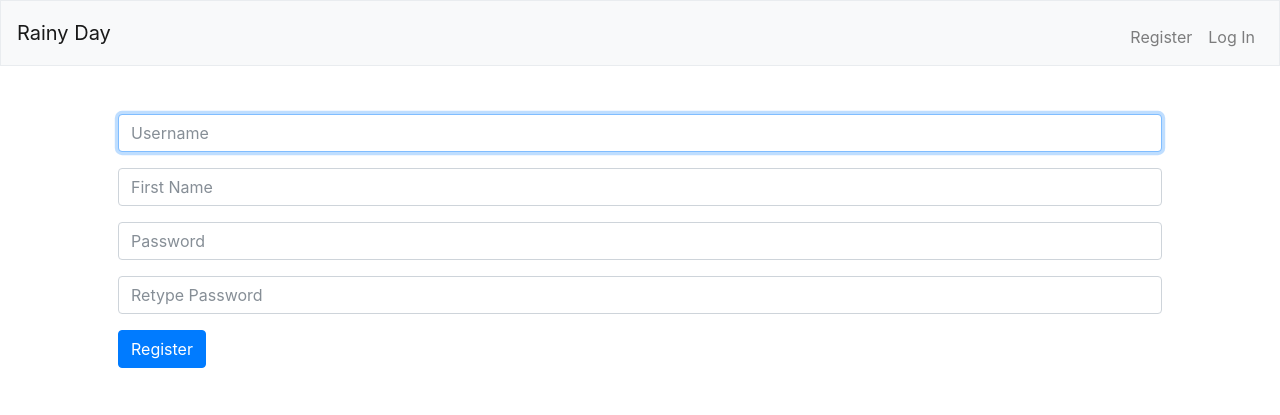
After one commit to vicecoffee/project1, a Flask app: page /register in a window 1280 px wide. The commit adds this page. Shown: the top 415 px of the page. Run offline with Flask 2, Linux system fonts and the light colour scheme; some libraries are stand-ins or nearby versions.

Commit message:
Created most of the html files.  Added functions for api and location search

```diff
--- a/application.py
+++ b/application.py
@@ -1,9 +1,11 @@
 import os
 
-from flask import Flask, session, request, render_template
+from flask import Flask, session, request, render_template, redirect
 from flask_session import Session
-from sqlalchemy import create_engine
+from sqlalchemy import create_engine, Table, Column, Integer, String, ForeignKey, select
 from sqlalchemy.orm import scoped_session, sessionmaker
+from werkzeug.exceptions import default_exceptions
+from werkzeug.security import check_password_hash, generate_password_hash
 from helpers import apology, login_required, weather
 
 app = Flask(__name__)
@@ -24,10 +26,9 @@ db = scoped_session(sessionmaker(bind=engine))
 
 @app.route("/")
 def index():
-    # TO SEARCH
-    return "Project 1: TODO"
+    return render_template("index.html")
 
-@app.route("/register")
+@app.route("/register", methods=["GET", "POST"])
 def register():
     # Forget any user_id
     session.clear()
@@ -36,12 +37,16 @@ def register():
     if request.method == "POST":
 
         # Ensure username was submitted
-        if not request.form.get("username"):
+        if not request.form.get("user_name"):
             return apology("must provide username", 400)
 
         # Query database for username
-        rows = db.execute("SELECT * FROM users WHERE username = :username",
-                          username=request.form.get("username"))
+        #select_st = table.select().where(table.c.user_name == 'John123')
+        #res = conn.execute)select_st)
+        #for _row in res:
+            #print(_row)
+
+        rows = db.execute("SELECT * FROM users WHERE user_name = :user_name", {"user_name":request.form.get("user_name")}).fetchall()
 
         # Ensure username is unique
         if len(rows) >= 1:
@@ -56,15 +61,14 @@ def register():
             return apology("must match password and confirm", 400)
 
         # Insert username into db
-        db.execute("INSERT INTO users (username, hash) VALUES (:username, :hashword)",
-                   username=request.form.get("username"), hashword=generate_password_hash(request.form.get("password")))
-
+        db.execute("INSERT INTO users (user_name, real_name, hash) VALUES (:user_name, :real_name, :hashword)",
+                   {"user_name":request.form.get("user_name"), "real_name":request.form.get("real_name"), "hashword":generate_password_hash(request.form.get("password"))})
+        db.commit()
         # Get user info for new user
-        rows = db.execute("SELECT * FROM users WHERE username = :username",
-                          username=request.form.get("username"))
+        rows = db.execute("SELECT * FROM users WHERE user_name = :user_name", {"user_name":request.form.get("user_name")}).fetchall()
 
         # Log in user automatically.  Store id in session
-        session["user_id"] = rows[0]["id"]
+        session["user_id"] = rows[0]["user_id"]
 
         # Redirect user to home page
         return redirect("/")
@@ -73,7 +77,20 @@ def register():
     else:
         return render_template("register.html")
 
-@app.route("/login")
+@app.route("/search_results", methods=["GET", "POST"])
+def search():
+    rows = db.execute("SELECT * FROM locations WHERE town = :search_input", {"search_input":request.form.get("search_input")}).fetchall()
+    search_results_list =[]
+    for row in rows:
+        town = row["town"]
+        state = row["state"]
+        zipcode = row["zipcode"]
+        town_state = {"town" :town, "state" :state, "zipcode" :zipcode}
+        search_results_list.append(town_state)
+
+    return render_template("search_results.html", list=search_results_list)
+
+@app.route("/login", methods=["GET", "POST"])
 def login():
     # Forget any user_id
     session.clear()
@@ -90,15 +107,20 @@ def login():
             return apology("must provide password", 403)
 
         # Query database for username
-        rows = db.execute("SELECT * FROM users WHERE username = :username",
-                          username=request.form.get("username"))
+        result = db.execute("SELECT * FROM users WHERE username = :username",
+                          {username:request.form.get("username")})
 
         # Ensure username exists and password is correct
-        if len(rows) != 1 or not check_password_hash(rows[0]["hash"], request.form.get("password")):
+        if result.rowcount != 1:
+            return apology("invalid username and/or password", 403)
+
+        row = result.fetchone()
+        if check_password_hash(row["hash"], request.form.get("password")):
             return apology("invalid username and/or password", 403)
 
         # Remember which user has logged in
-        session["user_id"] = rows[0]["id"]
+        session["user_id"] = row.user_id
+        print(session["user_id"])
 
         # Redirect user to home page
         return redirect("/")
@@ -116,9 +138,9 @@ def logout():
     # Redirect user to login form
     return redirect("/")
 
-@app.route("/location/<string:loc_id>", methods=["GET", "POST"])
+@app.route("/location/<string:zipcode>", methods=["GET", "POST"])
 # @login_required
-def location(loc_id):
+def location(zipcode):
     # User reached route via POST
     if request.method == "POST":
         # Same as "GET: table for location info & darksky BUT disable FORMS
@@ -130,13 +152,24 @@ def location(loc_id):
         # Pull info from location table insert in HTML
         # Don't forget to make a form for checkin
         # Pull info from Darksky insert in HTML
-        result = db.execute("SELECT latitude,longitude, town FROM locations WHERE loc_id=:lid", {"lid": loc_id})
-        if result.rowcount < 1:
-            return apology("sorry that town must not be in the database")
-        for rows in result:
-            latitude = rows[0]
-            longitude = rows[1]
-            town = rows[2]
-        local_weather = weather(latitude, longitude)
-        return "Town is {} and weather is {}".format(town,local_weather)
-        #return render_template("location.html")
+
+        return render_template("location.html",location_dict = get_zipcode_weather(zipcode))
+
+@app.route("/api/<string:zipcode>")
+def api(zipcode):
+    return "{}".format(get_zipcode_weather(zipcode))
+
+
+def get_zipcode_weather(zipcode):
+    # Pull info from Darksky insert in HTML
+    row = db.execute("SELECT locations.*, COUNT(user_id) as checkin_count FROM locations LEFT JOIN checkins on locations.loc_id=checkins.loc_id WHERE zipcode=:zipcode GROUP by locations.loc_id", {"zipcode": zipcode}).fetchone()
+    return{
+        "place_name": row["town"],
+        "state": row["state"],
+        "latitude": row["latitude"],
+        "longitude": row["longitude"],
+        "zip": row["zipcode"],
+        "population": row["population"],
+        "check_ins": row["checkin_count"]
+
+    }
--- a/import.py
+++ b/import.py
@@ -5,7 +5,7 @@ from cs50 import SQL
 db= SQL("postgres://vqhlwxbowulgoc:b44290dbb0843fe951312cf0dfa960092dd6c84ddf11dd105f0f01796e1cc688@ec2-23-23-220-19.compute-1.amazonaws.com:5432/d888fp495haud5")
 f= open("zips.csv")
 reader = csv.reader(f)
-# https://stackoverflow.com/questions/11349333/when-processing-csv-data-how-do-i-ignore-the-first-line-of-data
+#
 next(reader)
 # I tested the import with a dummy command and it populated until 318. I deleted those entries.
 for row in reader:
--- a/templates/index.html
+++ b/templates/index.html
@@ -1 +1 @@
-DOC TYPE
+{% extends "layout.html" %}
--- /dev/null
+++ b/templates/layout.html
@@ -0,0 +1,72 @@
+<!DOCTYPE html>
+
+<html lang="en">
+
+    <head>
+
+        <!-- Required meta tags -->
+        <meta charset="utf-8"/>
+        <meta name="viewport" content="width=device-width, initial-scale=1, shrink-to-fit=no"/>
+
+        <!-- documentation at http://getbootstrap.com/docs/4.0/, alternative themes at https://bootswatch.com/4-alpha/ -->
+        <link href="https://maxcdn.bootstrapcdn.com/bootstrap/4.0.0-beta.2/css/bootstrap.min.css" rel="stylesheet"/>
+
+        <link href="/static/styles.css" rel="stylesheet"/>
+
+        <script src="https://code.jquery.com/jquery-3.1.1.min.js"></script>
+        <script src="https://cdnjs.cloudflare.com/ajax/libs/popper.js/1.12.3/umd/popper.min.js"></script>
+        <script src="https://maxcdn.bootstrapcdn.com/bootstrap/4.0.0-beta.2/js/bootstrap.min.js"></script>
+
+        <title>Rainy Day: {% block title %}{% endblock %}</title>
+
+    </head>
+
+    <body>
+
+        <nav class="navbar navbar-expand-md navbar-light bg-light border">
+            <a class="navbar-brand" href="/">Rainy Day</a>
+            <button aria-controls="navbar" aria-expanded="false" aria-label="Toggle navigation" class="navbar-toggler" data-target="#navbar" data-toggle="collapse" type="button">
+                <span class="navbar-toggler-icon"></span>
+            </button>
+            <div class="collapse navbar-collapse" id="navbar">
+                {% if session.user_id %}
+                    <ul class="navbar-nav ml-auto mt-2">
+                        <li class="nav-item"><a class="nav-link" href="/search">Search</a></li>
+                        <li class="nav-item"><a class="nav-link" href="/logout">Log Out</a></li>
+                    </ul>
+
+                    <div>
+                        <form action="/search_results" method="post">
+                            <div class="form-group">
+                                <input autocomplete="off" autofocus class="form-control" name="search_input" placeholder="zipcode or town name" type="text"/>
+                            </div>
+
+                            <button class="btn btn-primary" type="submit">Search</button>
+                        </form>
+                    </div>
+
+
+                {% else %}
+                    <ul class="navbar-nav ml-auto mt-2">
+                        <li class="nav-item"><a class="nav-link" href="/register">Register</a></li>
+                        <li class="nav-item"><a class="nav-link" href="/login">Log In</a></li>
+                    </ul>
+                {% endif %}
+            </div>
+        </nav>
+
+        {% if get_flashed_messages() %}
+            <header>
+                <div class="alert alert-primary border text-center" role="alert">
+                    {{ get_flashed_messages() | join(" ") }}
+                </div>
+            </header>
+        {% endif %}
+
+        <main class="container p-5">
+            {% block main %}{% endblock %}
+        </main>
+
+    </body>
+
+</html>
--- /dev/null
+++ b/templates/register.html
@@ -0,0 +1,24 @@
+{% extends "layout.html" %}
+
+{% block title %}
+    Register
+{% endblock %}
+
+{% block main %}
+    <!-- comment-->
+    <form action="/register" method="post">
+        <div class="form-group">
+            <input autocomplete="off" autofocus class="form-control" name="user_name" placeholder="Username" type="text"/>
+        </div>
+        <div class="form-group">
+            <input autocomplete="off" autofocus class="form-control" name="real_name" placeholder="First Name" type="text"/>
+        </div>
+        <div class="form-group">
+            <input class="form-control" name="password" placeholder="Password" type="password"/>
+        </div>
+        <div class="form-group">
+            <input class="form-control" name="confirmation" placeholder="Retype Password" type="password"/>
+        </div>
+        <button class="btn btn-primary" type="submit">Register</button>
+    </form>
+{% endblock %}
```
Also changed, not shown: templates/apology.html (+8 -1 lines), templates/location.html (+18 -1 lines), templates/login.html (+17 -1 lines), templates/search_results.html (added, +13 -0 lines), 1 other file.
